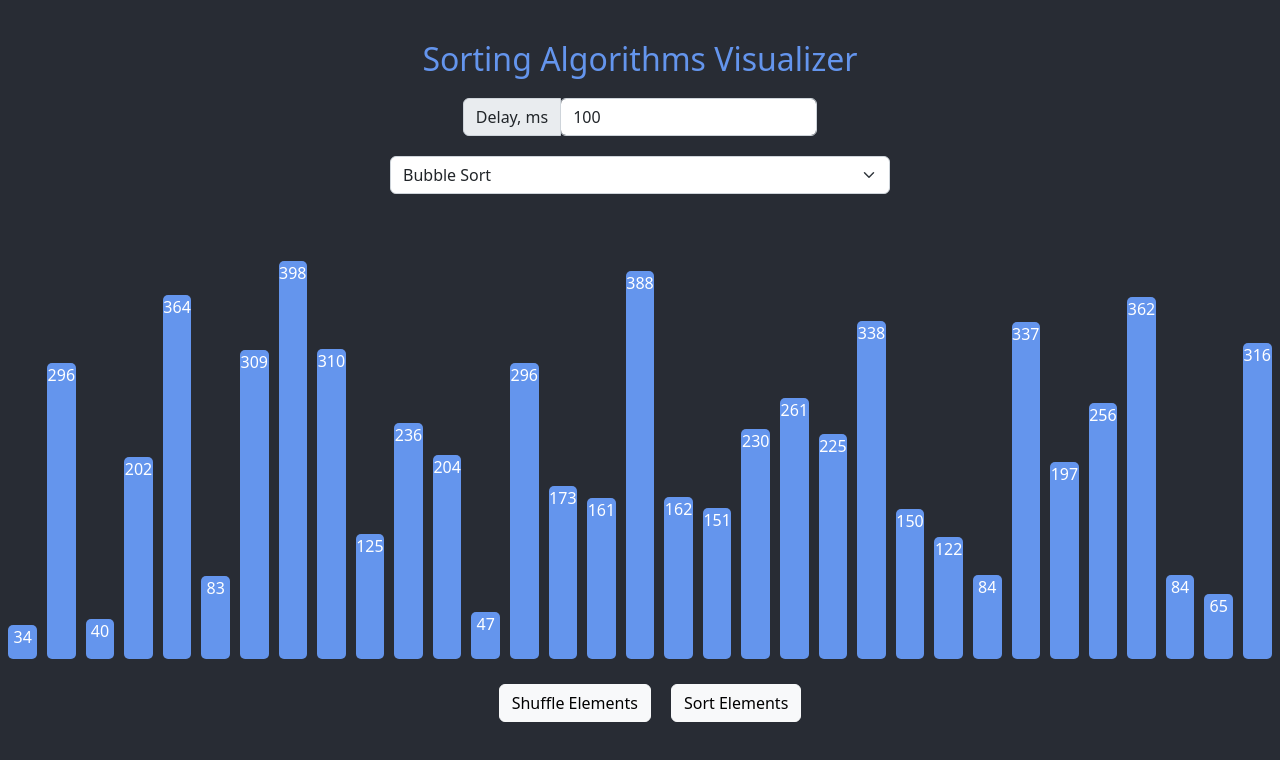
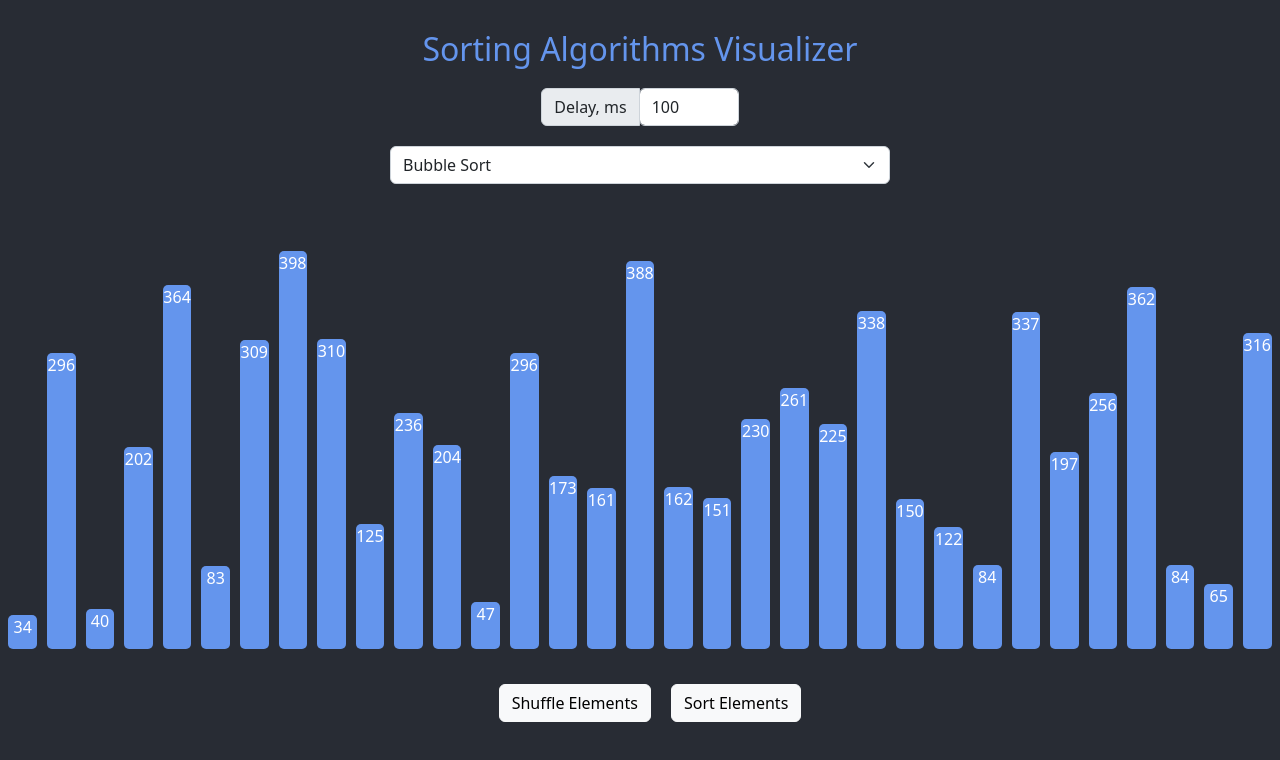
Before and after one commit to veronika-kurinna/Sorting-Algorithms, a React (Create React App) app: page / in a window 1280 px wide. Shown: the top 760 px of the page. Built offline with nearby package versions, Linux system fonts and the light colour scheme.

Commit message:
Change width of input

```diff
--- a/src/App.css
+++ b/src/App.css
@@ -2,7 +2,7 @@
   background-color: #282c34;
   color: white;
   height: 100vh;
-  padding-top: 20px;
+  padding-top: 10px;
 }
 
 .header{
@@ -31,12 +31,9 @@ div{
   margin: 10px;
 }
 
-#number {
-  width: 5em;
-}
-
 .btn{
   margin-left: 20px;
+  margin-top: 10px;
 }
 
 .input-group{
@@ -49,3 +46,7 @@ div{
   width: 500px;
   margin: 10px;
 }
+
+.delay{
+  width: 100px;
+}
--- a/src/Components/Container.js
+++ b/src/Components/Container.js
@@ -38,7 +38,7 @@ export class Container extends React.Component {
             <div>
                 <div className="input-group">
                     <span className="input-group-text">Delay, ms</span>
-                    <div className="col-xs-3">
+                    <div className="delay">
                         <input type="number" className="form-control" defaultValue={100} onChange={this.updateDelay} min={0} step={100}></input>
                     </div>
                 </div>
```
